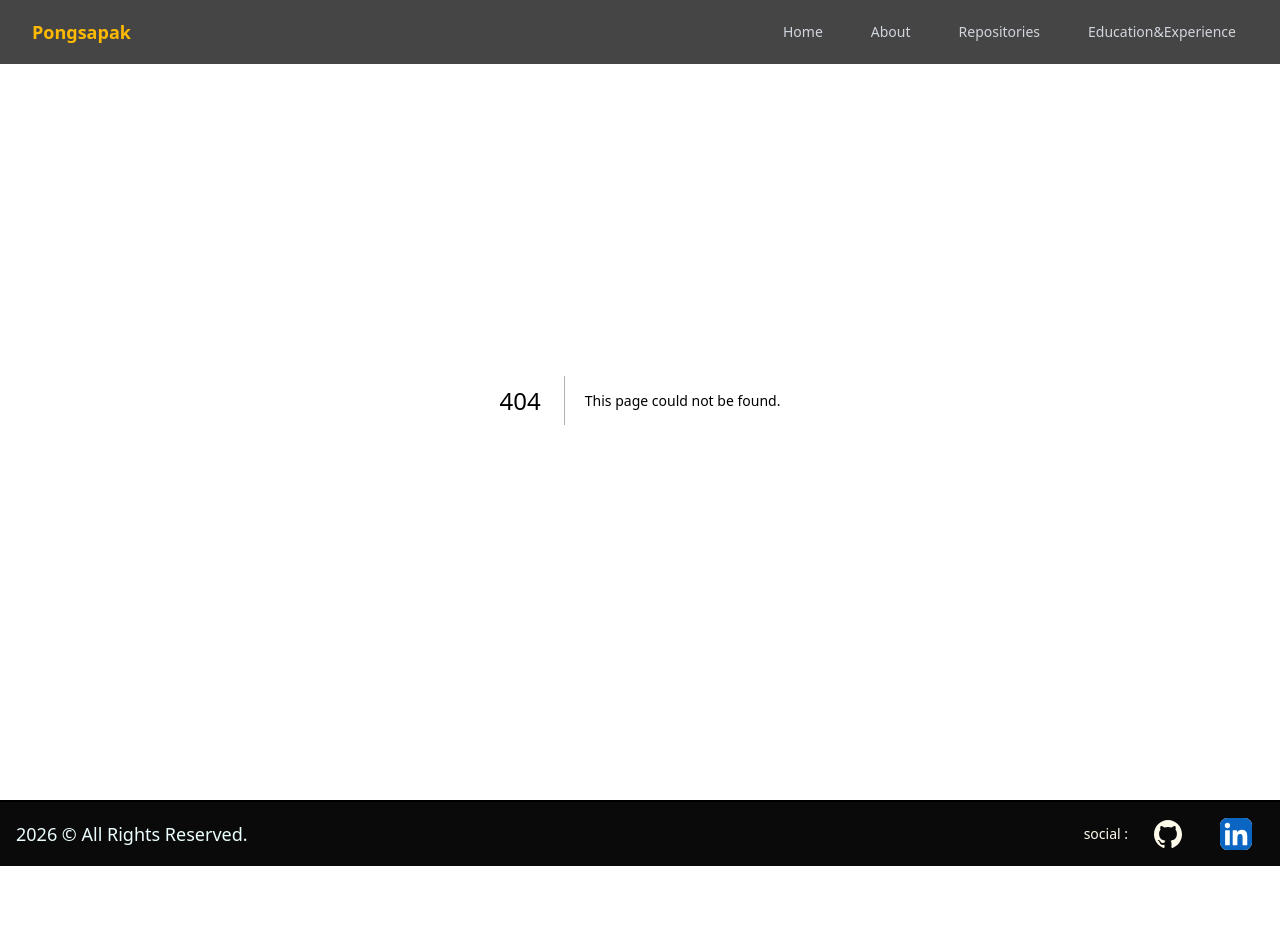
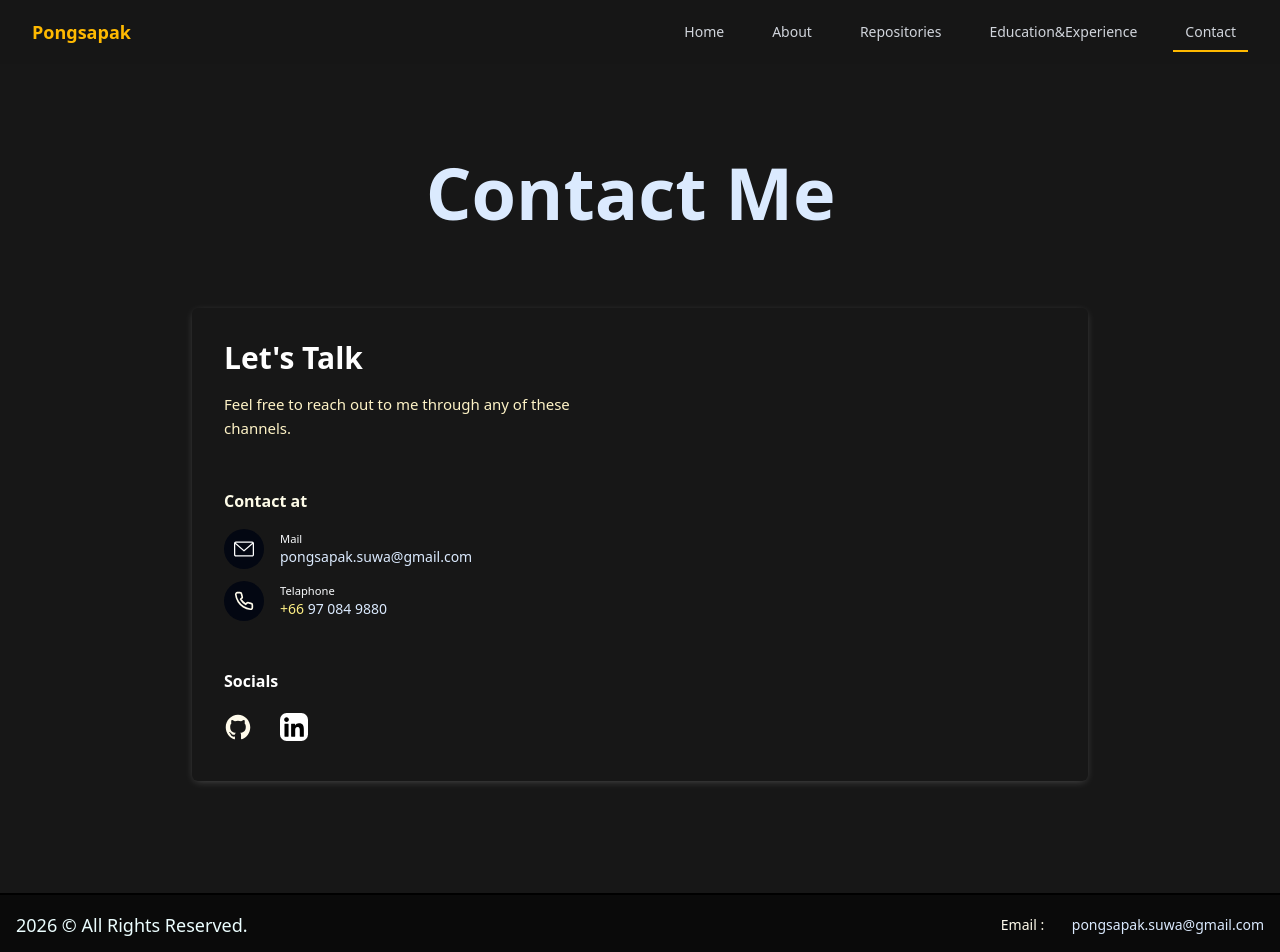
Before and after one commit to pangdfg/portfolio-website, a Next.js app: page /contact in a window 1280 px wide. Before the commit this address had no page. Shown: the top 952 px of the page. Before the commit the page ends 866 px from the top, so only its background shows below. Built offline with nearby package versions, Linux system fonts and the light colour scheme.

Commit message:
Add contact and edit index

```diff
--- a/src/components/Footer.tsx
+++ b/src/components/Footer.tsx
@@ -11,22 +11,12 @@ const Footer = () => {
     </span>
     <ul className="flex flex-wrap items-center justify-center md:justify-end mb-6 text-sm sm:mb-0 text-amber-50">
       <li>
-        <a className="me-4 md:me-6">social : </a>
+        <a className="me-4 md:me-6">Email : </a>
+        <a href="mailto:pongsapak.suwa@gmail.com" className="text-blue-100 font-medium">
+          pongsapak.suwa@gmail.com
+        </a>
       </li>
-      <nav className="flex items-center justify-center flex-wrap gap-6">
-          {SOCIAL_LINKS.map(({ href, Icon }) => (
-            <motion.a
-              key={href}
-              href={href}
-              target="_blank"
-              whileHover={{ y: -2 }}
-              whileTap={{ scale: 0.9 }}
-              className="w-5 md:w-8 h-5 md:h-8   mr-3  rounded-full"
-            >
-              <Icon />
-            </motion.a>
-          ))}
-        </nav>
+
     </ul>
   </div>
 </footer>
--- a/src/components/Icons.tsx
+++ b/src/components/Icons.tsx
@@ -48,10 +48,10 @@ export const LinkedInIcon = ({ className, ...rest }: IconProps) => (
   >
     <path fill="none" d="M0 0h256v256H0z" />
     <g fill="none">
+      <rect width={256} height={256} fill="#000" rx={60} />
       <rect width={256} height={256} fill="#fff" rx={60} />
-      <rect width={256} height={256} fill="#0A66C2" rx={60} />
       <path
-        fill="#fff"
+        fill="#000"
         d="M184.715 217.685h29.27a4 4 0 0 0 4-3.999l.015-61.842c0-32.323-6.965-57.168-44.738-57.168-14.359-.534-27.9 6.868-35.207 19.228a.32.32 0 0 1-.595-.161V101.66a4 4 0 0 0-4-4h-27.777a4 4 0 0 0-4 4v112.02a4 4 0 0 0 4 4h29.268a4 4 0 0 0 4-4v-55.373c0-15.657 2.97-30.82 22.381-30.82 19.135 0 19.383 17.916 19.383 31.834v54.364a4 4 0 0 0 4 4ZM38 59.627c0 11.865 9.767 21.627 21.632 21.627 11.862-.001 21.623-9.769 21.623-21.631C81.253 47.761 71.491 38 59.628 38 47.762 38 38 47.763 38 59.627Zm6.959 158.058h29.307a4 4 0 0 0 4-4V101.66a4 4 0 0 0-4-4H44.959a4 4 0 0 0-4 4v112.025a4 4 0 0 0 4 4Z"
       />
     </g>
@@ -75,26 +75,6 @@ export const PinterestIcon = ({ className, ...rest }: IconProps) => (
   </svg>
 );
 
-export const DribbbleIcon = ({ className, ...rest }: IconProps) => (
-  <svg
-    xmlns="http://www.w3.org/2000/svg"
-    width="1em"
-    height="1em"
-    viewBox="0 0 256 256"
-    {...rest}
-    className={`w-full h-auto ${className}`}
-  >
-    <path fill="none" d="M0 0h256v256H0z" />
-    <path
-      fill="#E74D89"
-      d="M128 8.5c66 0 119.4 53.4 119.4 119.3S194 247.2 128 247.2 8.6 193.8 8.6 127.9 62 8.5 128 8.5Z"
-    />
-    <path
-      fill="#B2215A"
-      d="M128 255.7c-70.6 0-128-57.3-128-127.8C0 57.3 57.4 0 128 0s128 57.3 128 127.8-57.4 127.9-128 127.9Zm107.9-110.4c-3.7-1.2-33.8-10.1-68.1-4.7 14.3 39.2 20.1 71.2 21.2 77.8 24.6-16.5 42.1-42.7 46.9-73.1Zm-65.2 83.2c-1.6-9.6-8-43-23.3-82.8-.2.1-.5.2-.7.2-61.7 21.5-83.8 64.2-85.8 68.2 18.5 14.4 41.8 23 67.1 23 15.1.1 29.6-3 42.7-8.6ZM46.8 201c2.5-4.2 32.5-53.8 88.9-72.1 1.4-.5 2.9-.9 4.3-1.3-2.7-6.2-5.7-12.4-8.9-18.5-54.6 16.3-107.6 15.6-112.4 15.5 0 1.1-.1 2.2-.1 3.3.1 28.1 10.7 53.7 28.2 73.1ZM21 105.6c4.9.1 49.9.3 101.1-13.3C104 60.1 84.4 33.1 81.6 29.2 50.9 43.6 28.1 71.8 21 105.6Zm81.4-83.8c3 4 22.9 31 40.8 63.9 38.9-14.6 55.3-36.6 57.3-39.4-19.3-17.1-44.7-27.5-72.5-27.5-8.8 0-17.4 1.1-25.6 3Zm110.2 37.1c-2.3 3.1-20.6 26.6-61 43.1 2.5 5.2 5 10.5 7.3 15.8.8 1.9 1.6 3.8 2.4 5.6 36.4-4.6 72.5 2.8 76.1 3.5-.3-25.7-9.5-49.4-24.8-68Z"
-    />
-  </svg>
-);
 
 export const SunIcon = ({ className, ...rest }: IconProps) => (
   <svg
--- a/src/data/nav.ts
+++ b/src/data/nav.ts
@@ -3,4 +3,5 @@ export const NAV_LINKS = [
   { href: "/about", title: "About" },
   { href: "/repositories", title: "Repositories" },
   { href: "/educationexperience", title: "Education&Experience" },
+  { href: "/contact", title: "Contact"}
 ];
--- a/src/pages/about.tsx
+++ b/src/pages/about.tsx
@@ -7,7 +7,6 @@ import Layout from "@/components/Layout";
 import Skills from "@/components/Skills";
 import TransitionEffect from "@/components/TransitionEffect";
 import { useInView, useMotionValue, useSpring } from "framer-motion";
-import { getGithubUser } from "@/data/api/github";
 
 /* ================= TYPES ================= */
 
--- /dev/null
+++ b/src/pages/contact.tsx
@@ -0,0 +1,90 @@
+import TransitionEffect from "@/components/TransitionEffect";
+import Head from "next/head";
+import Layout from "@/components/Layout";
+import AnimatedText from "@/components/AnimatedText";
+import { motion } from "framer-motion";
+import { SOCIAL_LINKS } from "@/data/social";
+
+const Contact = () => {
+  return (
+    <>
+      <Head>
+        <title>Pongsapak | Contact Page</title>
+        <meta name="description" content="any description" />
+      </Head>
+
+      <TransitionEffect />
+
+      <main className="min-h-screen flex flex-col text-amber-50">
+        <Layout className="flex-1 pt-16">
+
+        <AnimatedText
+            text="Contact Me"
+            className="lg:mb-16 lg:text-7xl md:text-6xl text-xl mb-8 mt-15 text-blue-100 underline"
+          />
+
+        <div className="p-4">
+      <div className="grid lg:grid-cols-2 items-start gap-12 p-8 mx-auto max-w-4xl max-lg:max-w-2xl bg-neutral-920/50 [box-shadow:0_2px_10px_-3px_rgba(1000,1000,1000,0.3)] rounded-md">
+        <div>
+          <h2 className="text-white text-3xl font-bold">Let&apos;s Talk</h2>
+          <p className="text-[15px] text-amber-100 mt-4 leading-relaxed">Feel free to reach out to me through any of these channels.</p>
+          <div className="mt-12">
+            <h2 className="text-yellow-50 text-base font-semibold">Contact at</h2>
+            <ul className="mt-4">
+              <li className="flex items-center mb-3">
+                <div className="bg-gray-950 h-10 w-10 rounded-full flex items-center justify-center shrink-0">
+                  <svg xmlns="http://www.w3.org/2000/svg" width="20px" height="20px" fill='#fff'
+                    viewBox="0 0 479.058 479.058">
+                    <path
+                      d="M434.146 59.882H44.912C20.146 59.882 0 80.028 0 104.794v269.47c0 24.766 20.146 44.912 44.912 44.912h389.234c24.766 0 44.912-20.146 44.912-44.912v-269.47c0-24.766-20.146-44.912-44.912-44.912zm0 29.941c2.034 0 3.969.422 5.738 1.159L239.529 264.631 39.173 90.982a14.902 14.902 0 0 1 5.738-1.159zm0 299.411H44.912c-8.26 0-14.971-6.71-14.971-14.971V122.615l199.778 173.141c2.822 2.441 6.316 3.655 9.81 3.655s6.988-1.213 9.81-3.655l199.778-173.141v251.649c-.001 8.26-6.711 14.97-14.971 14.97z"
+                      data-original="#0000" />
+                  </svg>
+                </div>
+                <a href="mailto:pongsapak.suwa@gmail.com" className="text-sm ml-4">
+                  <small className="block text-slate-50">Mail</small>
+                  <span className="text-blue-100 font-medium">pongsapak.suwa@gmail.com</span>
+                </a>
+              </li>
+              <li className="flex items-center">
+                <div className="bg-gray-950 h-10 w-10 rounded-full flex items-center justify-center shrink-0">
+                  <svg xmlns="http://www.w3.org/2000/svg" viewBox="0 0 24 24" width="20" height="20" fill="none" stroke="currentColor" stroke-width="2"><path d="M22 16.92v3a2 2 0 0 1-2.18 2 19.79 19.79 0 0 1-8.63-3.07 19.5 19.5 0 0 1-6-6 19.79 19.79 0 0 1-3.07-8.67A2 2 0 0 1 4.1 2h3a2 2 0 0 1 2 1.72 12.84 12.84 0 0 0 .7 2.81 2 2 0 0 1-.45 2.11L8.09 9.91a16 16 0 0 0 6 6l1.27-1.27a2 2 0 0 1 2.11-.45 12.84 12.84 0 0 0 2.81.7A2 2 0 0 1 22 16.92z"></path></svg>
+                </div>
+                <a className="text-sm ml-4">
+                  <small className="block text-slate-50">Telaphone</small>
+                  <span className="text-yellow-200 font-medium">+66</span>
+                  <span className="text-blue-100 font-medium"> 97 084 9880</span>
+                </a>
+              </li>
+            </ul>
+          </div>
+
+          <div className="mt-12">
+            <h2 className="text-white text-base font-semibold">Socials</h2>
+            <ul className="flex mt-4 space-x-4">
+                {SOCIAL_LINKS.map(({ href, Icon }) => (
+                <li key={href} className=" h-10 w-10 rounded-full flex items-center justify-center shrink-0">
+                    <motion.a
+                    href={href}
+                    target="_blank"
+                    whileHover={{ y: -2 }}
+                    whileTap={{ scale: 0.9 }}
+                    className="w-5 md:w-8 h-5 md:h-8   mr-3  rounded-full"
+                    >
+                    <Icon />
+                    </motion.a>
+                    </li>
+                ))}
+            </ul>
+          </div>
+        </div>
+      </div>
+    </div>
+
+</Layout>
+      </main>
+
+    </>
+  );
+};
+
+export default Contact;
--- a/src/pages/index.tsx
+++ b/src/pages/index.tsx
@@ -46,7 +46,7 @@ export default function Home() {
             <div className=" flex flex-col items-center self-center w-full text-center lg:pl-5">
 
               <AnimatedText
-                text="Taking what is possible tomorrow and creating it today."
+                text="Welcome to my side of the web."
                 className="lg:text-4xl text-left
                 xl:text-4xl lg:text-center md:text-2xl text-xl text-amber-200"
               />
@@ -78,7 +78,7 @@ export default function Home() {
 
                 {/* CONTACT */}
                 <Link
-                  href="mailto:pongsapak.suwa@gmail.com"
+                  href="/contact"
                   className="text-sm font-medium underline"
                 >
                   Contact
```
